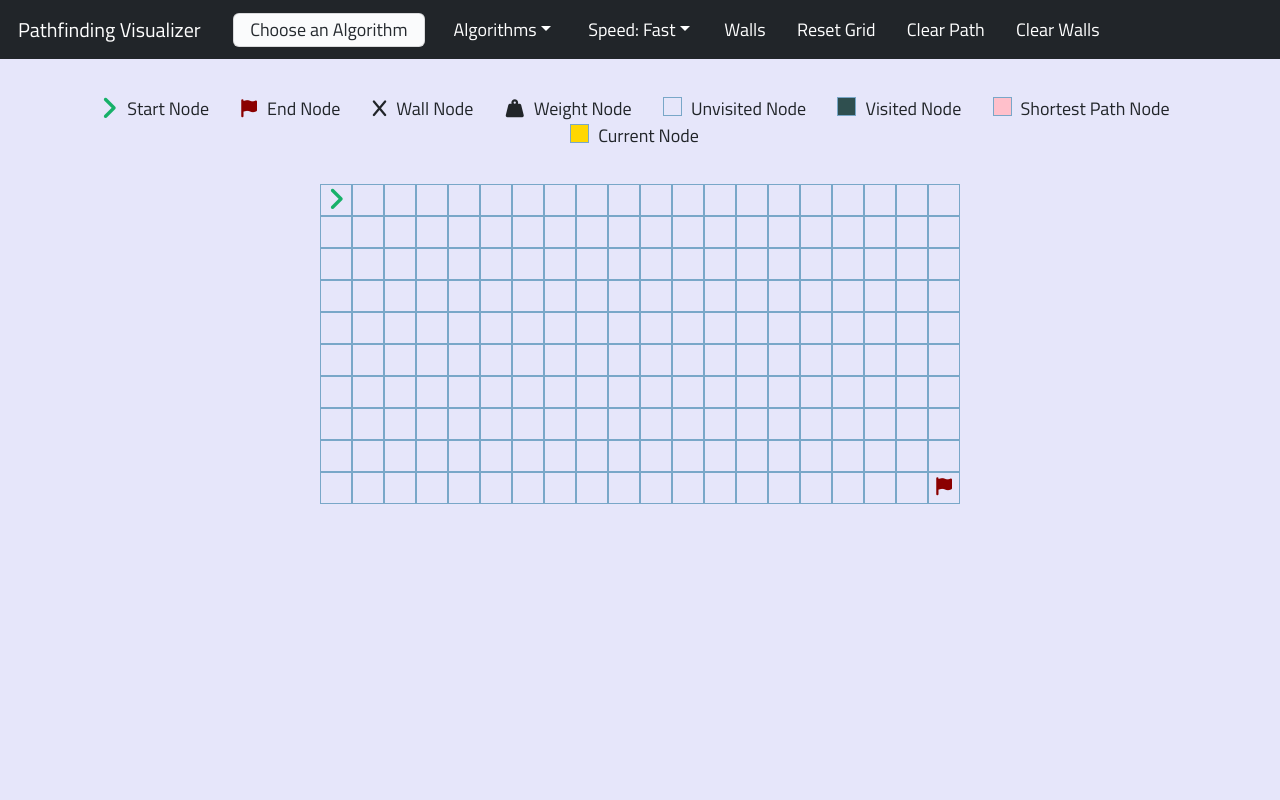
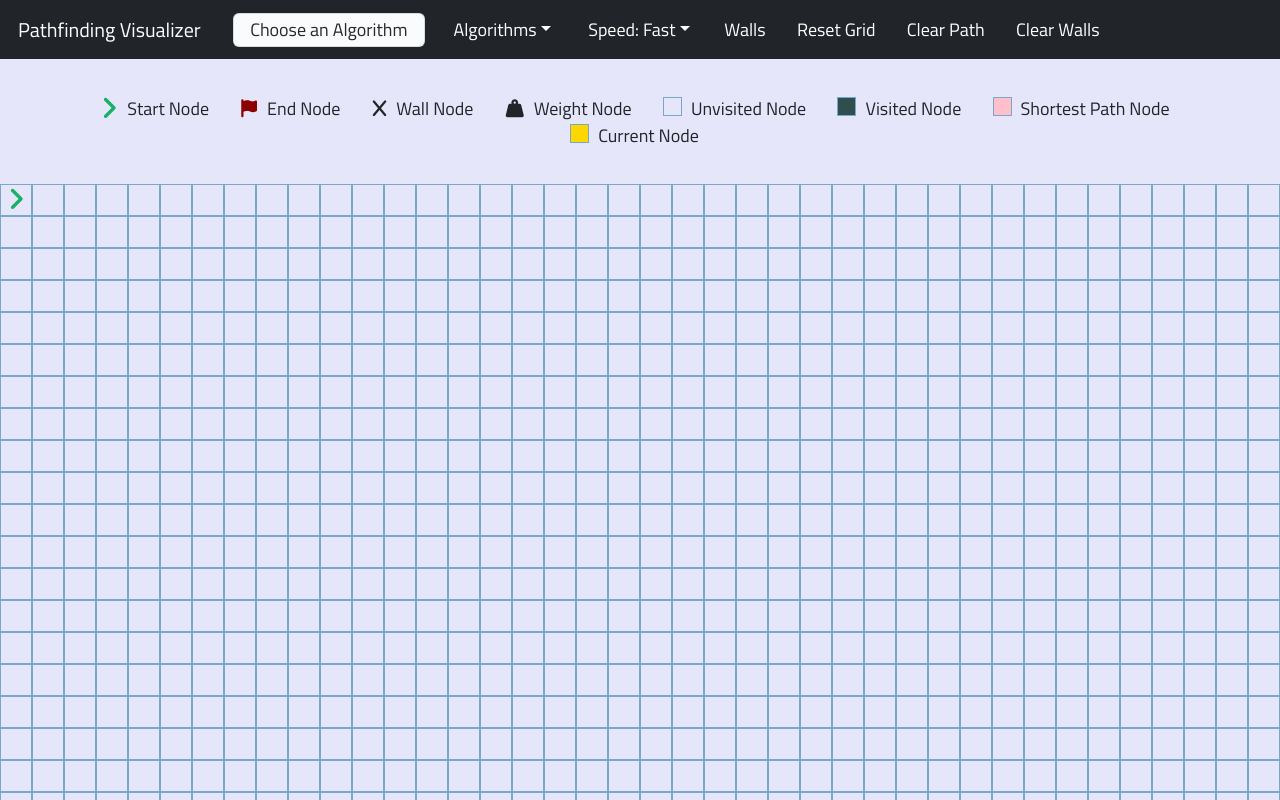
Before and after one commit to milanpatel1022/pathfinding_visualizer, a React (Create React App) app: page / in a window 1280 px wide. Shown: the top 800 px of the page. Built offline with nearby package versions, Linux system fonts and the light colour scheme; a web font is replaced by a local one.

Commit message:
changing grid size. added case for navbar.

```diff
--- a/src/algorithms/astar.js
+++ b/src/algorithms/astar.js
@@ -19,7 +19,6 @@
             -> F value of this node is the cost of cheapest path to it
 */
 
-import { start } from "@popperjs/core";
 import Heap from "heap";
 
 //initialize hash table mapping Nodes : {f, g, h}
--- a/src/components/Navbar.js
+++ b/src/components/Navbar.js
@@ -240,7 +240,8 @@ class Navbar extends Component {
                 className="otherButtons"
                 onClick={() => this.state.clearWallsAndWeights()}
               >
-                {this.state.algorithm === "Dijkstra"
+                {this.state.algorithm === "Dijkstra" ||
+                this.state.algorithm === "A* Search"
                   ? "Clear Walls/Weights"
                   : "Clear Walls"}
               </button>
--- a/src/components/Pathfinder.js
+++ b/src/components/Pathfinder.js
@@ -9,8 +9,8 @@ import "./Pathfinder.css";
 import Navbar from "./Navbar";
 import Legend from "./Legend";
 
-const rows = 10;
-const cols = 20;
+const rows = 24;
+const cols = 40;
 
 let START_ROW = 0;
 let START_COL = 0;
```
